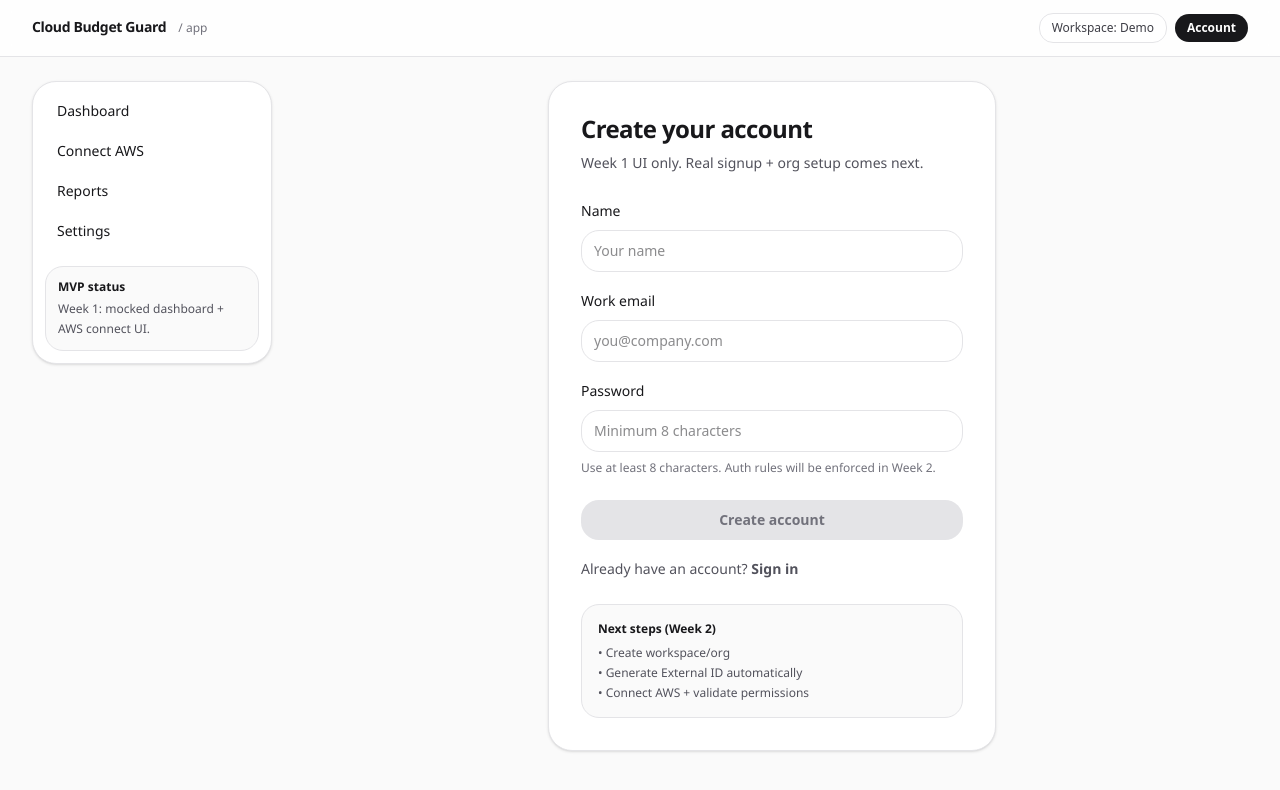
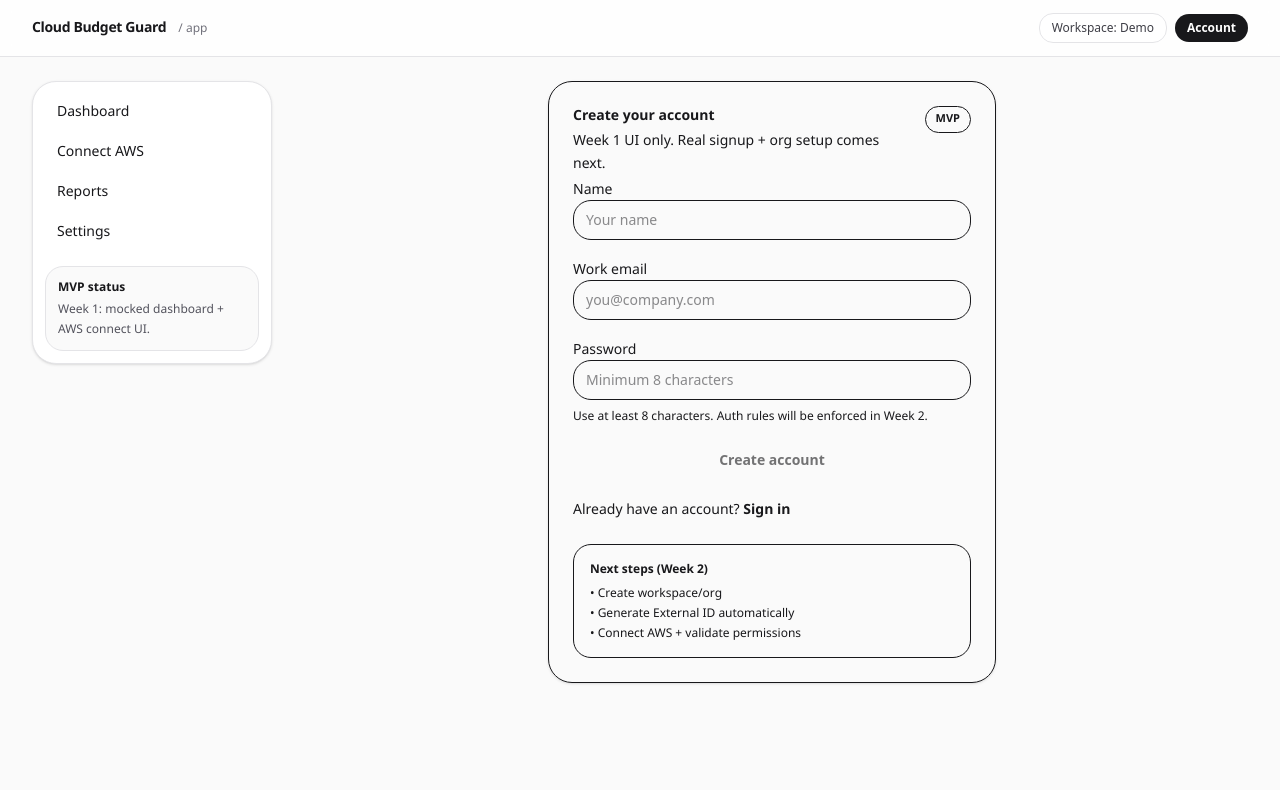
Before and after one commit to sangram-sethi/cloud-billing-tracker, a Next.js app: page /signup in a window 1280 px wide. Shown: the top 790 px of the page. Built offline with nearby package versions, Linux system fonts and the light colour scheme.

Commit message:
refactor(auth): apply ui primitives to signup page

```diff
--- a/src/app/(app)/signup/page.tsx
+++ b/src/app/(app)/signup/page.tsx
@@ -2,6 +2,11 @@
 
 import Link from "next/link";
 import { useState } from "react";
+import { Card, CardContent, CardHeader, CardTitle, CardDescription } from "@/components/ui/Card";
+import { Button } from "@/components/ui/Button";
+import { Input } from "@/components/ui/Input";
+import { Label } from "@/components/ui/Label";
+import { Badge } from "@/components/ui/Badge";
 
 export default function SignupPage() {
   const [name, setName] = useState("");
@@ -12,10 +17,7 @@
   async function onSubmit(e: React.FormEvent) {
     e.preventDefault();
     setLoading(true);
-
-    // Week 1: UI only (mock signup)
     await new Promise((r) => setTimeout(r, 700));
-
     setLoading(false);
     alert("Mock signup. Auth + onboarding wiring in Week 2.");
   }
@@ -25,90 +27,79 @@
 
   return (
     <div className="mx-auto max-w-md">
-      <div className="rounded-2xl border border-zinc-200 bg-white p-6 shadow-sm sm:p-8">
-        <h1 className="text-2xl font-semibold tracking-tight text-zinc-900">Create your account</h1>
-        <p className="mt-2 text-sm text-zinc-600">
-          Week 1 UI only. Real signup + org setup comes next.
-        </p>
+      <Card>
+        <CardHeader>
+          <div className="flex items-start justify-between gap-4">
+            <div>
+              <CardTitle>Create your account</CardTitle>
+              <CardDescription>Week 1 UI only. Real signup + org setup comes next.</CardDescription>
+            </div>
+            <Badge variant="neutral">MVP</Badge>
+          </div>
+        </CardHeader>
 
-        <form onSubmit={onSubmit} className="mt-6 space-y-4">
-          <div>
-            <label htmlFor="name" className="text-sm font-medium text-zinc-900">
-              Name
-            </label>
-            <input
+        <CardContent>
+          <form onSubmit={onSubmit} className="space-y-4">
+            <div className="space-y-2">
+              <Label htmlFor="name">Name</Label>
+              <Input
                 id="name"
                 value={name}
                 onChange={(e) => setName(e.target.value)}
                 placeholder="Your name"
-              className="mt-2 w-full rounded-xl border border-zinc-200 bg-white px-3 py-2.5 text-sm outline-none focus:border-zinc-400"
                 autoComplete="name"
               />
             </div>
 
-          <div>
-            <label htmlFor="email" className="text-sm font-medium text-zinc-900">
-              Work email
-            </label>
-            <input
+            <div className="space-y-2">
+              <Label htmlFor="email">Work email</Label>
+              <Input
                 id="email"
                 type="email"
                 value={email}
                 onChange={(e) => setEmail(e.target.value)}
                 placeholder="you@company.com"
-              className="mt-2 w-full rounded-xl border border-zinc-200 bg-white px-3 py-2.5 text-sm outline-none focus:border-zinc-400"
                 autoComplete="email"
               />
             </div>
 
-          <div>
-            <label htmlFor="password" className="text-sm font-medium text-zinc-900">
-              Password
-            </label>
-            <input
+            <div className="space-y-2">
+              <Label htmlFor="password">Password</Label>
+              <Input
                 id="password"
                 type="password"
                 value={password}
                 onChange={(e) => setPassword(e.target.value)}
                 placeholder="Minimum 8 characters"
-              className="mt-2 w-full rounded-xl border border-zinc-200 bg-white px-3 py-2.5 text-sm outline-none focus:border-zinc-400"
                 autoComplete="new-password"
               />
-            <p className="mt-2 text-xs text-zinc-500">
+              <p className="text-xs text-muted-foreground">
                 Use at least 8 characters. Auth rules will be enforced in Week 2.
               </p>
             </div>
 
-          <button
-            type="submit"
-            disabled={!canSubmit}
-            className={[
-              "mt-2 inline-flex w-full items-center justify-center rounded-xl px-4 py-2.5 text-sm font-semibold transition-colors",
-              canSubmit
-                ? "bg-zinc-900 text-white hover:bg-zinc-800"
-                : "bg-zinc-200 text-zinc-500 cursor-not-allowed",
-            ].join(" ")}
-          >
+            <Button type="submit" variant="primary" size="md" disabled={!canSubmit} className="w-full">
               {loading ? "Creating..." : "Create account"}
-          </button>
+            </Button>
           </form>
 
-        <div className="mt-5 text-sm text-zinc-600">
+          <div className="mt-5 text-sm text-muted-foreground">
             Already have an account?{" "}
-          <Link href="/login" className="font-semibold text-zinc-900 hover:underline">
+            <Link href="/login" className="font-semibold text-foreground hover:underline">
               Sign in
             </Link>
           </div>
 
-        <div className="mt-6 rounded-xl border border-zinc-200 bg-zinc-50 p-4">
-          <p className="text-xs font-semibold text-zinc-900">Next steps (Week 2)</p>
-          <ul className="mt-2 space-y-1 text-xs text-zinc-600">
+          <div className="mt-6 rounded-xl border border-border bg-surface-2 p-4">
+            <p className="text-xs font-semibold text-foreground">Next steps (Week 2)</p>
+            <ul className="mt-2 space-y-1 text-xs text-muted-foreground">
               <li>• Create workspace/org</li>
               <li>• Generate External ID automatically</li>
               <li>• Connect AWS + validate permissions</li>
             </ul>
           </div>
-      </div>
+        </CardContent>
+      </Card>
     </div>
   );
 }
```
Lines whose indentation alone changed are shown as unchanged.
